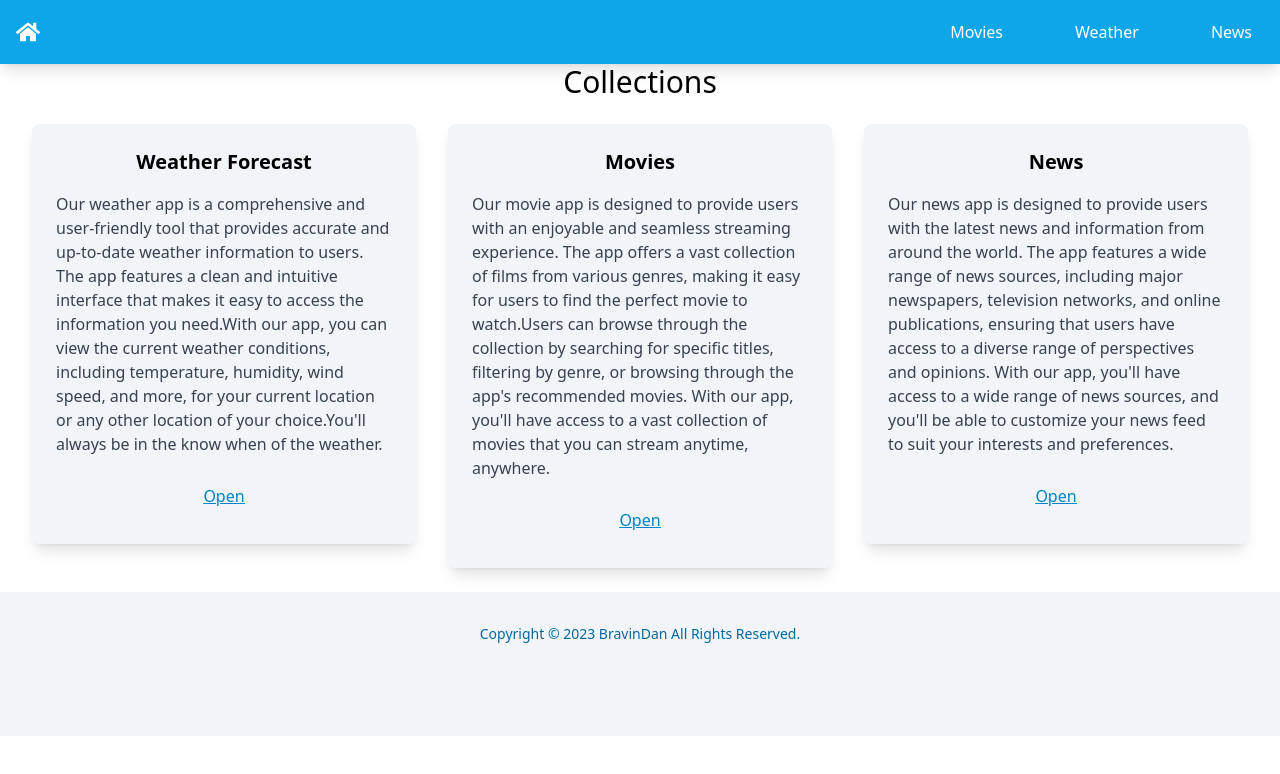
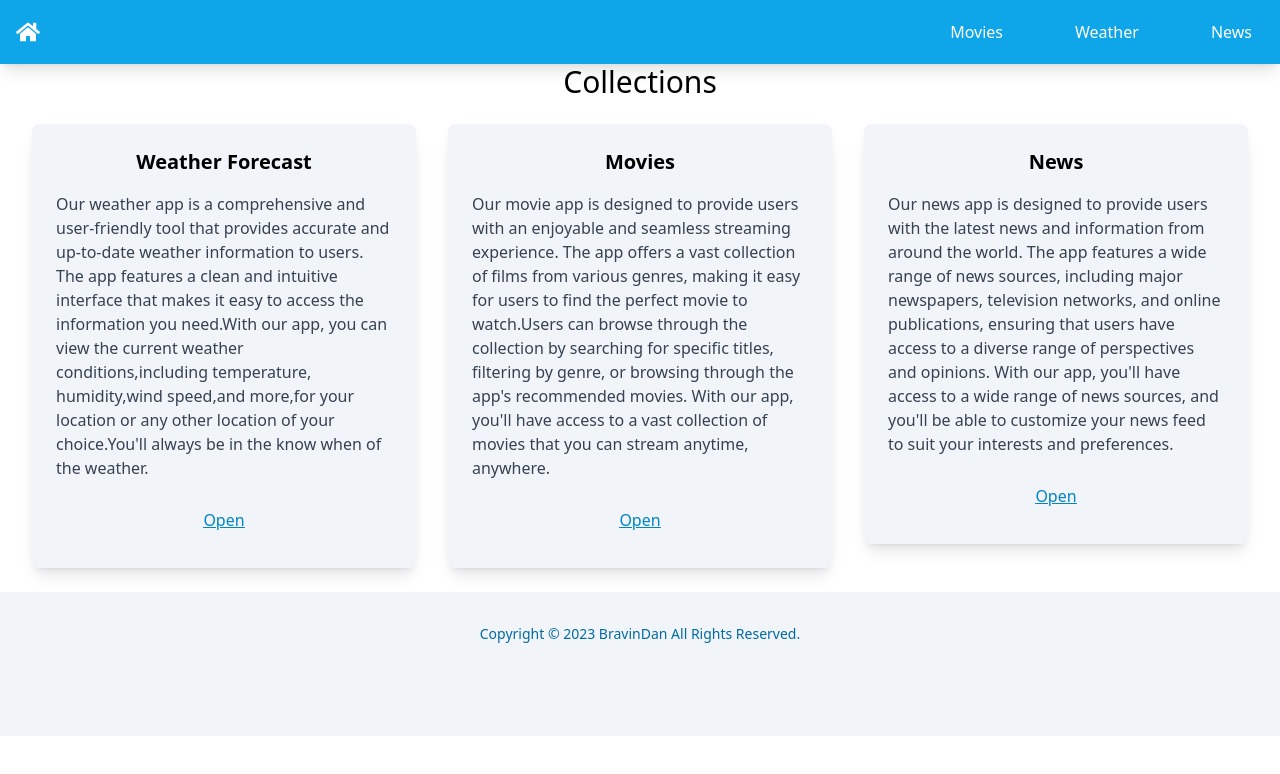
Before and after one commit to bravindan/3in1, a React (Create React App) app: page / in a window 1280 px wide. Shown: the top 774 px of the page. Built offline with nearby package versions, Linux system fonts and the light colour scheme.

Commit message:
Update Home.js

```diff
--- a/src/components/Home.js
+++ b/src/components/Home.js
@@ -23,8 +23,8 @@ export default function Home() {
                   provides accurate and up-to-date weather information to users.
                   The app features a clean and intuitive interface that makes it
                   easy to access the information you need.With our app, you can
-                  view the current weather conditions, including temperature,
-                  humidity, wind speed, and more, for your current location or
+                  view the current weather conditions,including temperature,
+                  humidity,wind speed,and more,for your location or
                   any other location of your choice.You'll always be in the know when of the weather.
                 </p>
                 <p className="text-sky-600 underline text-center py-3  hover:bg-sky-500 hover:text-white duration-500 rounded-md ">
```
